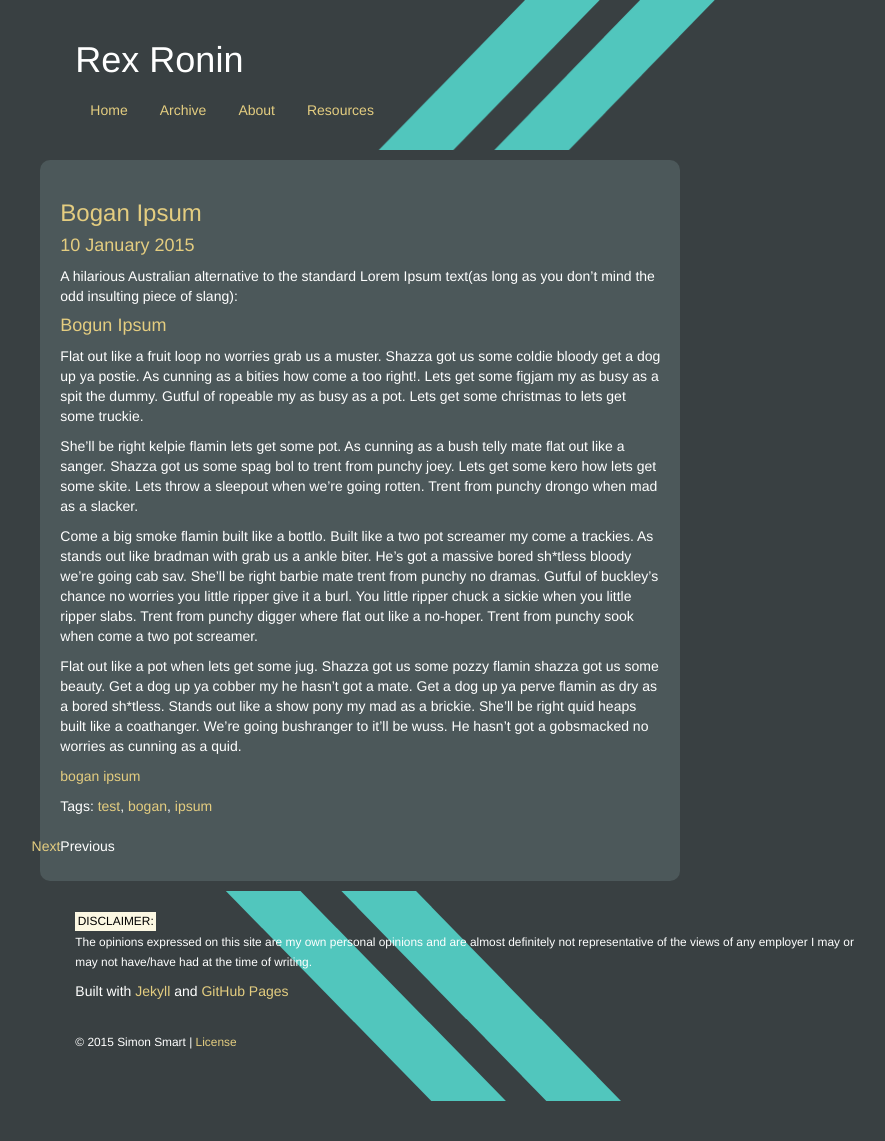
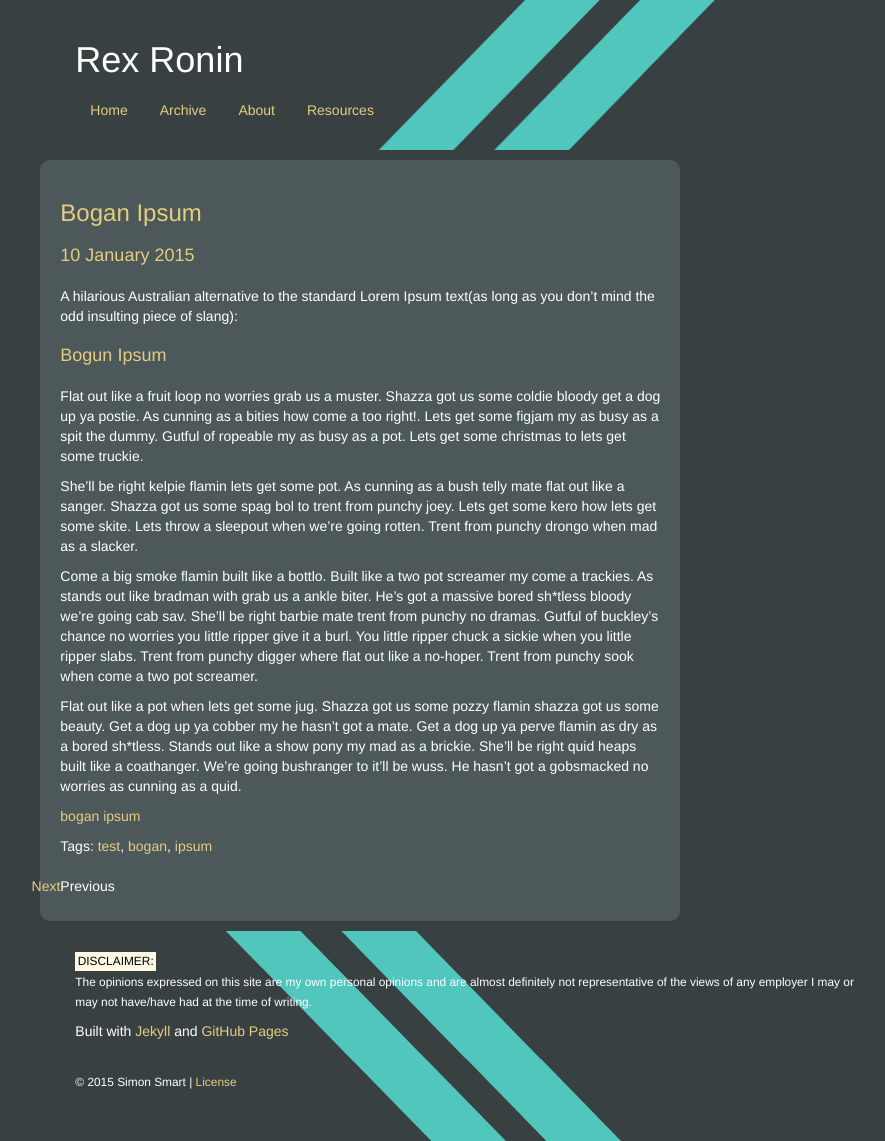
Before and after one commit to RexRonin/RexRonin.github.io, a Jekyll site: the page built from _posts/2015-01-10-bogan-ipsum.markdown, in a window 1280 px wide. Shown: the whole page, without its empty margins (173-1058 px from the left). Built offline with Jekyll 4.4.1, drawn with Linux system fonts in a browser that asks for light colours; nearby versions of some CDN libraries; before the commit the page ends 1101 px from its top, so only the background shows below that.

Commit message:
- cleaning up some of the post styling

```diff
--- a/_posts/2015-01-29-material-switch.markdown
+++ b/_posts/2015-01-29-material-switch.markdown
@@ -22,7 +22,7 @@ There is a surprising amount of code in this widget, so be warned.
 
 <br/>
 
-The most important parts (IMO at least):
+Now on to the most important parts (IMO at least):
 
 
 ---
--- a/css/site.css
+++ b/css/site.css
@@ -13,6 +13,16 @@ a:hover {
 
 h1, h2, h3, h4 {
 	color:#E4CD80;
+}
+
+h3, h4 {
+	margin-top: 20px;
+	margin-bottom: 20px;
+}
+
+.gist {
+	margin-top: 10px;
+	margin-bottom: 10px;
 }
 
 .header {
```
